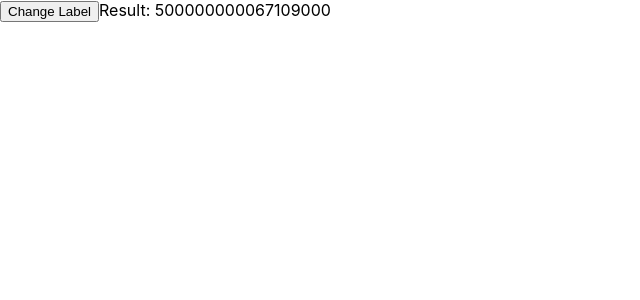
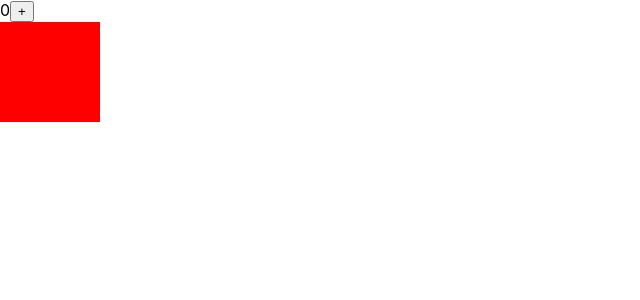
Before and after one commit to Hani-Asi/SWTEC, a React (Create React App) app in the folder Programers/0808/asis2-app/: page / in a window 1280 px wide. Shown: the top 300 px of the page, without its empty margins (0-640 px from the left). Built offline with nearby package versions, Linux system fonts and the light colour scheme.

Commit message:
[0809] react React.memo

```diff
--- a/Programers/0808/asis2-app/src/App.js
+++ b/Programers/0808/asis2-app/src/App.js
@@ -1,19 +1,19 @@
-/*  useMemo
+/*  React.memo
     1. 함수 컴포넌트는 자신의 상태가 변경될 때 리렌더링된다.
     2. 부모 컴포넌트로 부터 받는 prop이 변경될 때 리렌더링된다.
     3. 부모 컴포넌트의 상태가 변경될 때 리렌더링된다.
 */
-
 import { useState } from "react"
-import ShowSum from "./components/ShowSum"
+import Box from "./components/Box"
 
 export default function App() {
-  const [label, setLabel] = useState("Result")
+  const [count, setCount] = useState(0)
 
   return (
     <div>
-      <button onClick={() => setLabel(label + ":")}>Change Label</button>
-      <ShowSum label={label} n={1000000000} />
+      {count}
+      <button onClick={() => setCount(count + 1)}>+</button>
+      <Box />
     </div>
   )
 }
--- /dev/null
+++ b/Programers/0808/asis2-app/src/components/Box.js
@@ -0,0 +1,14 @@
+import React from 'react'
+
+const Box = React.memo(() => {
+   console.log("Render Box")
+
+   const style = {
+      width: 100,
+      height: 100,
+      backgroundColor: "red"
+   }
+   return <div style={style} />
+})
+
+export default Box
--- a/Programers/0808/asis2-app/src/components/ShowSum.js
+++ /dev/null
@@ -1,24 +0,0 @@
-import { useMemo } from "react"
-
-function sum(n) {
-   console.log('Start')
-   let result = 0
-   for (let i = 1; i <= n; i += 1) {
-      result += i
-   }
-   console.log('Finished')
-   return result
-}
-
-const ShowSum = ({ label, n }) => {
-   // const result = sum(n)
-   const result = useMemo(() => sum(n), [n]) // 연산이 오래 걸리는데 계속 리렌더링하면 더 느려진다.
-
-   return (
-      <span>
-         {label}: {result}
-      </span>
-   )
-}
-
-export default ShowSum
```
